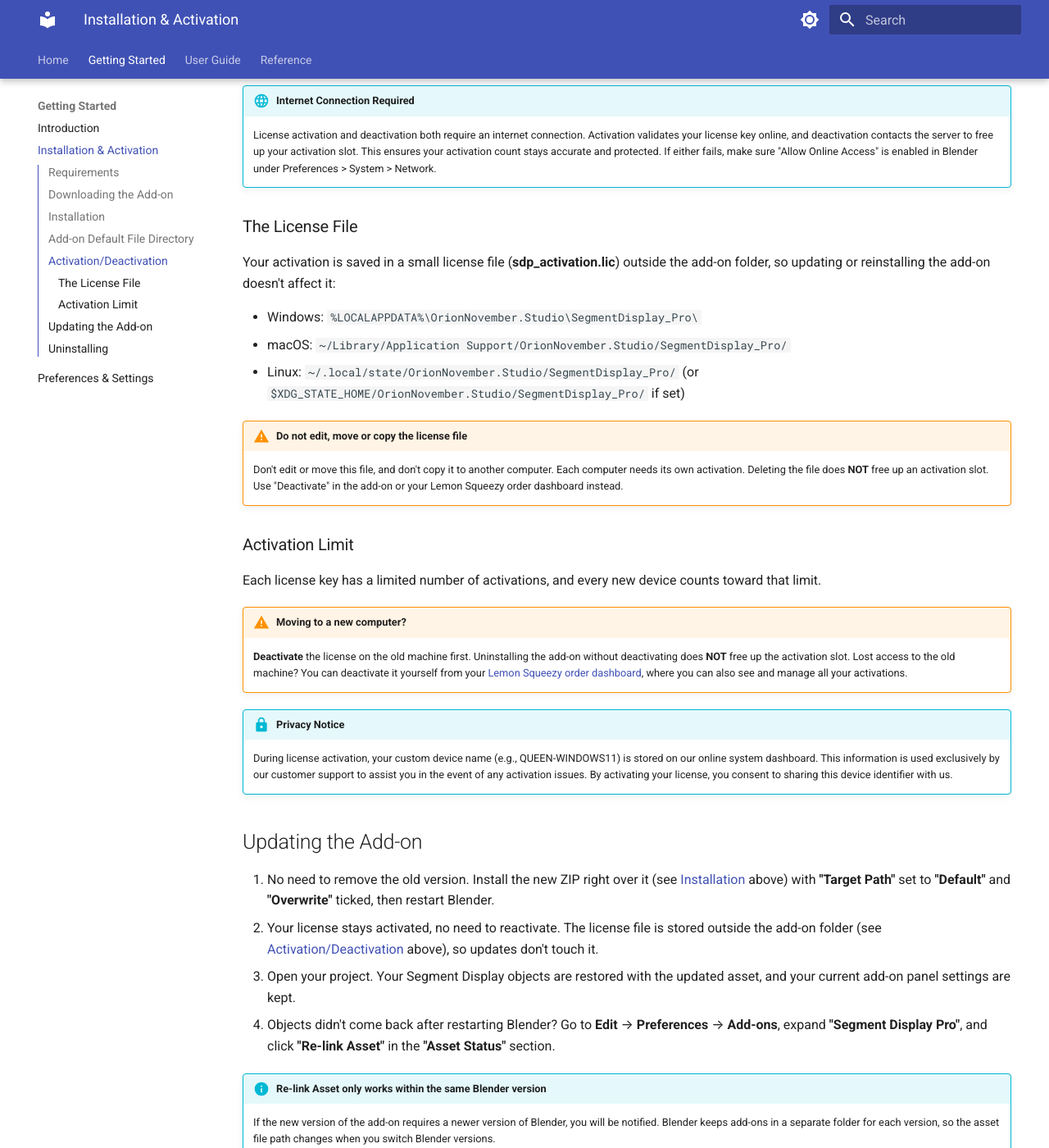
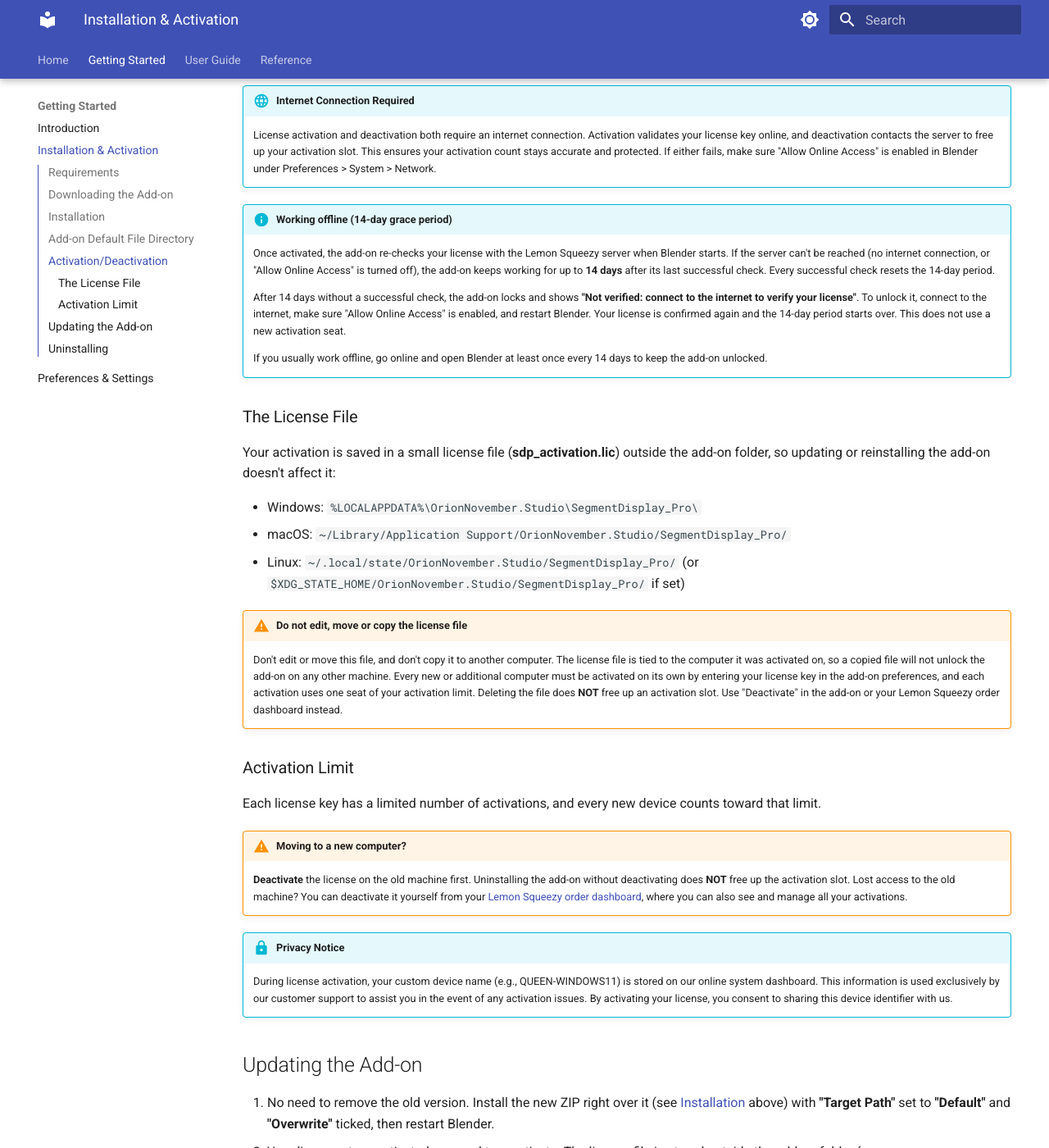
Before and after one commit to ahmetmaya-orion/segment-display-pro-docs, an MkDocs documentation site: the page built from docs/installation.md, in a window 1280 px wide and 1400 px high, scrolled down 2625 px. Shown: the whole window at 82% size. Built offline with MkDocs 1.6.1 and Material for MkDocs 9.7.7, drawn with Linux system fonts in a browser that asks for light colours.

Commit message:
Docs: machine-bound license file and 14-day offline grace
- License file warning: the file only works on the computer it was
  activated on; every other computer needs its own activation.
- Activation/Deactivation: document the 14-day offline grace period.

```diff
--- a/docs/installation.md
+++ b/docs/installation.md
@@ -76,6 +76,13 @@
 !!! internet "Internet Connection Required"
     License activation and deactivation both require an internet connection. Activation validates your license key online, and deactivation contacts the server to free up your activation slot. This ensures your activation count stays accurate and protected. If either fails, make sure "Allow Online Access" is enabled in Blender under Preferences > System > Network.
 
+!!! info "Working offline (14-day grace period)"
+    Once activated, the add-on re-checks your license with the Lemon Squeezy server when Blender starts. If the server can't be reached (no internet connection, or "Allow Online Access" is turned off), the add-on keeps working for up to **14 days** after its last successful check. Every successful check resets the 14-day period.
+
+    After 14 days without a successful check, the add-on locks and shows **"Not verified: connect to the internet to verify your license"**. To unlock it, connect to the internet, make sure "Allow Online Access" is enabled, and restart Blender. Your license is confirmed again and the 14-day period starts over. This does not use a new activation seat.
+
+    If you usually work offline, go online and open Blender at least once every 14 days to keep the add-on unlocked.
+
 ### The License File
 
 Your activation is saved in a small license file (**sdp_activation.lic**) outside the add-on folder, so updating or reinstalling the add-on doesn't affect it:
@@ -85,7 +92,7 @@
 - Linux: `~/.local/state/OrionNovember.Studio/SegmentDisplay_Pro/` (or `$XDG_STATE_HOME/OrionNovember.Studio/SegmentDisplay_Pro/` if set)
 
 !!! warning "Do not edit, move or copy the license file"
-    Don't edit or move this file, and don't copy it to another computer. Each computer needs its own activation. Deleting the file does **NOT** free up an activation slot. Use "Deactivate" in the add-on or your Lemon Squeezy order dashboard instead.
+    Don't edit or move this file, and don't copy it to another computer. The license file is tied to the computer it was activated on, so a copied file will not unlock the add-on on any other machine. Every new or additional computer must be activated on its own by entering your license key in the add-on preferences, and each activation uses one seat of your activation limit. Deleting the file does **NOT** free up an activation slot. Use "Deactivate" in the add-on or your Lemon Squeezy order dashboard instead.
 
 ### Activation Limit
 
```
